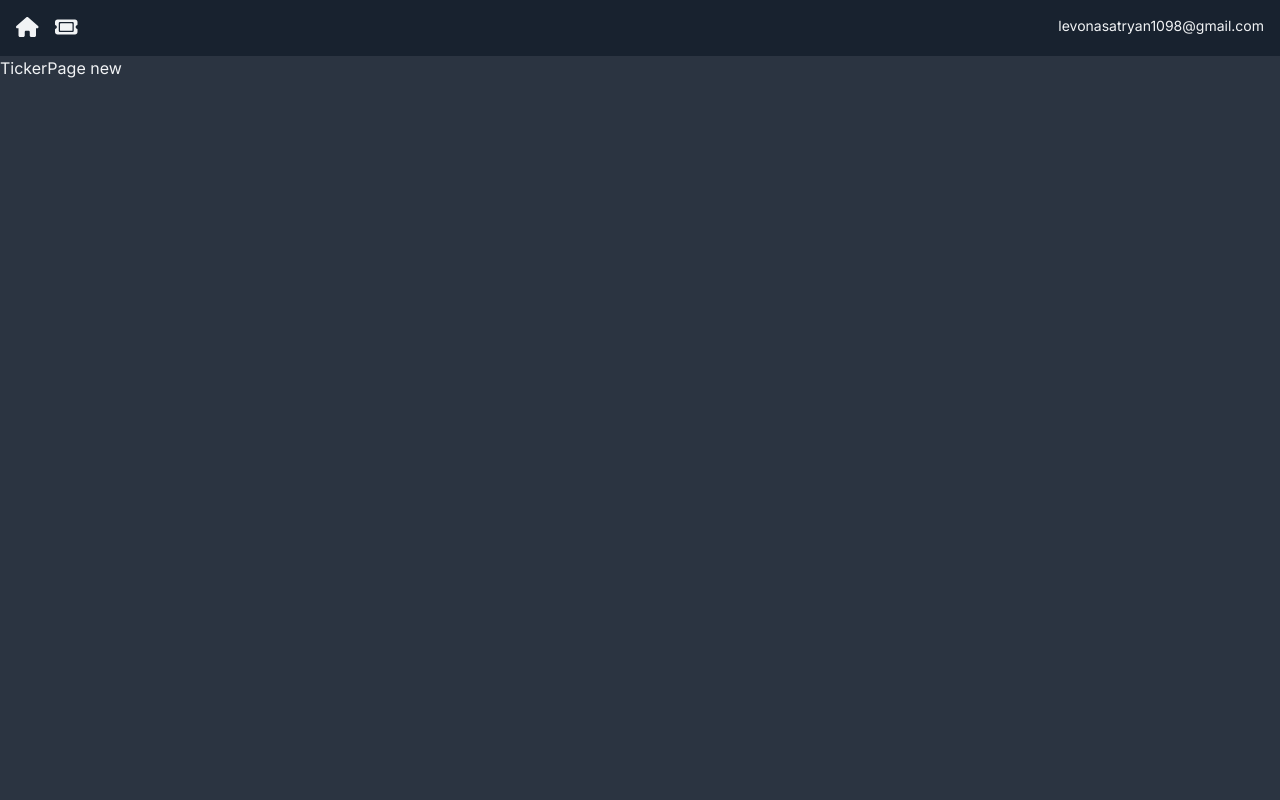
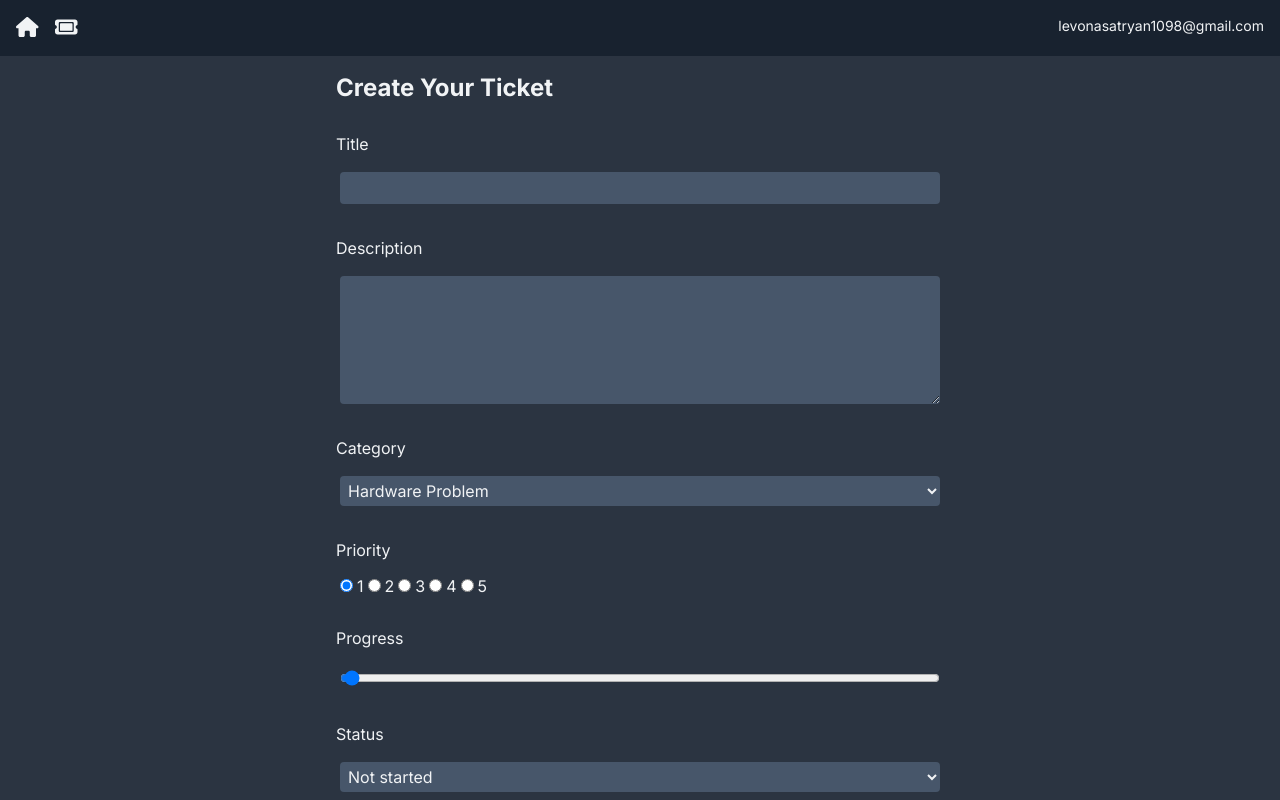
Before and after one commit to Levon0Asatryan/Ticketing-App, a Next.js app: page /TicketPage/new in a window 1280 px wide. Built offline with nearby package versions, Linux system fonts and the light colour scheme.

Commit message:
added function for creating tickets and connected it with mongoDB

```diff
--- a/app/(components)/PriorityDisplay.jsx
+++ b/app/(components)/PriorityDisplay.jsx
@@ -1,14 +1,29 @@
 import { faFire } from "@fortawesome/free-solid-svg-icons";
 import { FontAwesomeIcon } from "@fortawesome/react-fontawesome";
 
-const PriorityDisplay = () => {
+const PriorityDisplay = ({ priority }) => {
   return (
     <div className="flex justify-start align-baseline">
-      <FontAwesomeIcon icon={faFire} className="text-red-400" />
-      <FontAwesomeIcon icon={faFire} className="text-red-400" />
-      <FontAwesomeIcon icon={faFire} className="text-red-400" />
-      <FontAwesomeIcon icon={faFire} className="text-red-400" />
-      <FontAwesomeIcon icon={faFire} className="text-red-400" />
+      <FontAwesomeIcon
+        icon={faFire}
+        className={`pr-1 ${priority > 0 ? "text-red-400" : "text-slate-400"}`}
+      />
+      <FontAwesomeIcon
+        icon={faFire}
+        className={`pr-1 ${priority > 1 ? "text-red-400" : "text-slate-400"}`}
+      />
+      <FontAwesomeIcon
+        icon={faFire}
+        className={`pr-1 ${priority > 2 ? "text-red-400" : "text-slate-400"}`}
+      />
+      <FontAwesomeIcon
+        icon={faFire}
+        className={`pr-1 ${priority > 3 ? "text-red-400" : "text-slate-400"}`}
+      />
+      <FontAwesomeIcon
+        icon={faFire}
+        className={`pr-1 ${priority > 4 ? "text-red-400" : "text-slate-400"}`}
+      />
     </div>
   );
 };
--- a/app/(components)/TickerCard.jsx
+++ b/app/(components)/TicketCard.jsx
@@ -3,18 +3,18 @@ import PriorityDisplay from "./PriorityDisplay";
 import ProgressDisplay from "./ProgressDisplay";
 import StatusDisplay from "./StatusDisplay";
 
-const TickerCard = () => {
+const TicketCard = ({ ticket }) => {
   return (
     <div className="flex flex-col bg-card hover:bg-card-hover rounded-md shadow-lg p-3 m-2">
       <div className="flex mb-3 ">
-        <PriorityDisplay />
+        <PriorityDisplay priority={ticket.priority} />
         <div className="ml-auto">
           <DeleteBlock />
         </div>
       </div>
-      <h4>Yicket Title</h4>
+      <h4>{ticket.title}</h4>
       <hr className="h-px border-0 bg-page nb-2" />
-      <p className="whitespace-pres-wrap">thi9s is the ticket</p>
+      <p className="whitespace-pres-wrap">{ticket.description}</p>
       <div className="flex-grow"></div>
       <div className="flex mt-2 ">
         <div className="flex- flex-col">
@@ -29,4 +29,4 @@ const TickerCard = () => {
   );
 };
 
-export default TickerCard;
+export default TicketCard;
--- /dev/null
+++ b/app/(components)/TicketForm.jsx
@@ -0,0 +1,152 @@
+"use client";
+
+import { useRouter } from "next/navigation";
+import React, { useState } from "react";
+
+const TicketForm = () => {
+  const route = useRouter();
+
+  const handleChange = (e) => {
+    const value = e.target.value;
+    const name = e.target.name;
+
+    setFormData((preState) => ({
+      ...preState,
+      [name]: value,
+    }));
+  };
+
+  const handleSubmit = async (e) => {
+    e.preventDefault();
+    const res = await fetch("/api/Tickets", {
+      method: "POST",
+      body: JSON.stringify({ formData }),
+      "content-type": "application/json",
+    });
+
+    if (!res.ok) {
+      throw new Error("Failed to create Ticket.");
+    }
+
+    route.refresh();
+    route.push("/");
+  };
+
+  const startingTicketData = {
+    title: "",
+    description: "",
+    priority: 1,
+    progress: 0,
+    status: "not started",
+    category: "Hardware Problem",
+  };
+
+  const [formData, setFormData] = useState(startingTicketData);
+  return (
+    <div className="flex justify-center">
+      <form
+        className="flex flex-col gap-3 w-1/2"
+        method="post"
+        onSubmit={handleSubmit}
+      >
+        <h3>Create Your Ticket</h3>
+        <label>Title</label>
+        <input
+          id="title"
+          name="title"
+          type="text"
+          onChange={handleChange}
+          required
+          value={formData.title}
+        />
+        <label>Description</label>
+        <textarea
+          id="description"
+          name="description"
+          onChange={handleChange}
+          required
+          value={formData.description}
+          rows="5"
+        />
+        <label>Category</label>
+        <select
+          name="category"
+          value={formData.category}
+          onChange={handleChange}
+        >
+          <option value="Hardware Problem">Hardware Problem</option>
+          <option value="Software Problem">Software Problem</option>
+          <option value="Project">Project</option>
+        </select>
+
+        <label>Priority</label>
+        <div>
+          <input
+            id="priority-1"
+            name="priority"
+            type="radio"
+            onChange={handleChange}
+            value={1}
+            checked={formData.priority == 1}
+          />
+          <label>1</label>
+          <input
+            id="priority-2"
+            name="priority"
+            type="radio"
+            onChange={handleChange}
+            value={2}
+            checked={formData.priority == 2}
+          />
+          <label>2</label>
+          <input
+            id="priority-3"
+            name="priority"
+            type="radio"
+            onChange={handleChange}
+            value={3}
+            checked={formData.priority == 3}
+          />
+          <label>3</label>
+          <input
+            id="priority-4"
+            name="priority"
+            type="radio"
+            onChange={handleChange}
+            value={4}
+            checked={formData.priority == 4}
+          />
+          <label>4</label>
+          <input
+            id="priority-5"
+            name="priority"
+            type="radio"
+            onChange={handleChange}
+            value={5}
+            checked={formData.priority == 5}
+          />
+          <label>5</label>
+        </div>
+        <label>Progress</label>
+        <input
+          type="range"
+          id="progress"
+          name="progress"
+          value={formData.progress}
+          min="0"
+          max="100"
+          onChange={handleChange}
+        />
+        <label>Status</label>
+        <select name="status" value={formData.status} onChange={handleChange}>
+          <option value="not started">Not started</option>
+          <option value="started">Started</option>
+          <option value="done">Done</option>
+        </select>
+        <input type="submit" className="btn" value="Create Ticket" />
+      </form>
+    </div>
+  );
+};
+
+export default TicketForm;
--- /dev/null
+++ b/app/(models)/Ticket.js
@@ -0,0 +1,22 @@
+import mongoose, { Schema } from "mongoose";
+
+mongoose.connect(process.env.MONGODB_URI);
+mongoose.Promise = global.Promise;
+
+const ticketSchema = new Schema(
+  {
+    title: String,
+    description: String,
+    category: String,
+    priority: Number,
+    progress: Number,
+    status: String,
+    active: Boolean,
+  },
+  {
+    timestamps: true,
+  }
+);
+
+const Ticket = mongoose.models.Ticket || mongoose.model("Ticket", ticketSchema);
+export default Ticket;
--- a/app/TicketPage/[id]/page.jsx
+++ b/app/TicketPage/[id]/page.jsx
@@ -1,5 +1,7 @@
-const TickerPage = ({ params }) => {
-  return <div>TickerPage {params.id}</div>;
+import TicketForm from "@/app/(components)/TicketForm";
+
+const TicketCard = ({ params }) => {
+  return <TicketForm />;
 };
 
-export default TickerPage;
+export default TicketCard;
--- /dev/null
+++ b/app/api/Tickets/route.js
@@ -0,0 +1,24 @@
+import Ticket from "../../(models)/Ticket";
+import { NextResponse } from "next/server";
+
+export async function POST(req) {
+  try {
+    const body = await req.json();
+    const ticketData = body.formData;
+    await Ticket.create(ticketData);
+
+    return NextResponse.json({ message: "Ticket Created" }, { status: 201 });
+  } catch (error) {
+    return NextResponse.json({ message: "Error", error }, { status: 500 });
+  }
+}
+
+export async function GET() {
+  try {
+    const tickets = await Ticket.find();
+
+    return NextResponse.json({ tickets }, { status: 201 });
+  } catch (error) {
+    return NextResponse.json({ message: "Error", error }, { status: 501 });
+  }
+}
--- a/app/globals.css
+++ b/app/globals.css
@@ -25,6 +25,18 @@
   p {
     @apply text-sm text-default-text;
   }
+
+  form {
+    @apply rounded-xl p-4;
+  }
+  label {
+    @apply mt-4;
+  }
+  input,
+  select,
+  textarea {
+    @apply m-1 rounded bg-card p-1;
+  }
 }
 
 @layer components {
@@ -33,6 +45,6 @@
   }
 
   .btn {
-    @apply hover:no-underline bg-blue-accent hover:bg-blue-accent-hover tracking-wider w-full text-center text-nav fot-bold cursor-pointer uppercase px-4 py-2 rounded-md transition-colors block;
+    @apply hover:no-underline bg-blue-accent hover:bg-blue-accent-hover tracking-wider w-full text-center text-nav font-bold cursor-pointer uppercase px-4 py-2 rounded-md transition-colors block;
   }
 }
--- a/app/page.jsx
+++ b/app/page.jsx
@@ -1,13 +1,44 @@
-import TickerCard from "./(components)/TickerCard";
+import TicketCard from "./(components)/TicketCard";
 
-const Dashboard = () => {
+const getTickets = async () => {
+  try {
+    const res = await fetch("http://localhost:3000/api/Tickets", {
+      cache: "no-store",
+    });
+
+    return res.json();
+  } catch (error) {
+    console.log(error);
+  }
+};
+
+const Dashboard = async () => {
+  const { tickets } = await getTickets();
+
+  const uniqueCategories = [
+    ...new Set(tickets?.map(({ category }) => category)),
+  ];
+
   return (
     <div className="p-5 ">
-      <div className="lg:grid grid-cols-2 xl:grid-cols-4">
-        <TickerCard />
-        <TickerCard />
-        <TickerCard />
-        <TickerCard />
+      <div>
+        {tickets &&
+          uniqueCategories?.map((uniqueCategory, categoryIndex) => (
+            <div key={categoryIndex} className="mb-4">
+              <h2>{uniqueCategory}</h2>
+              <div className="lg:grid grid-cols-2 xl:grid-cols-4">
+                {tickets
+                  .filter((ticket) => ticket.category === uniqueCategory)
+                  .map((filterTicket, _index) => (
+                    <TicketCard
+                      id={_index}
+                      key={_index}
+                      ticket={filterTicket}
+                    />
+                  ))}
+              </div>
+            </div>
+          ))}
       </div>
     </div>
   );
```
